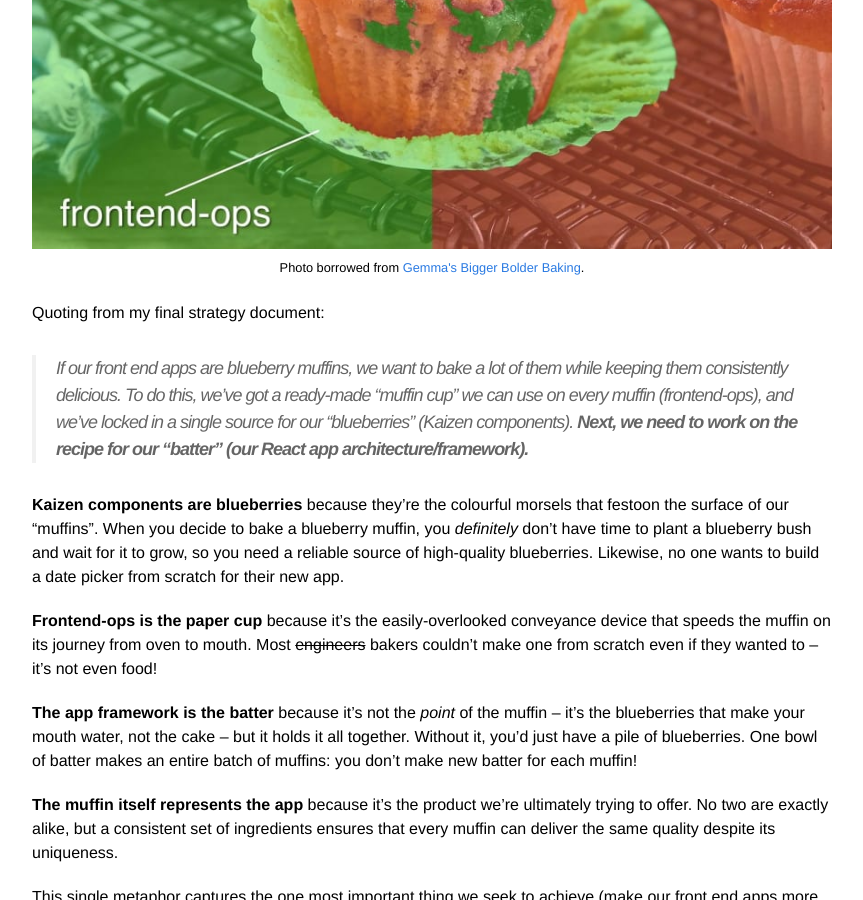
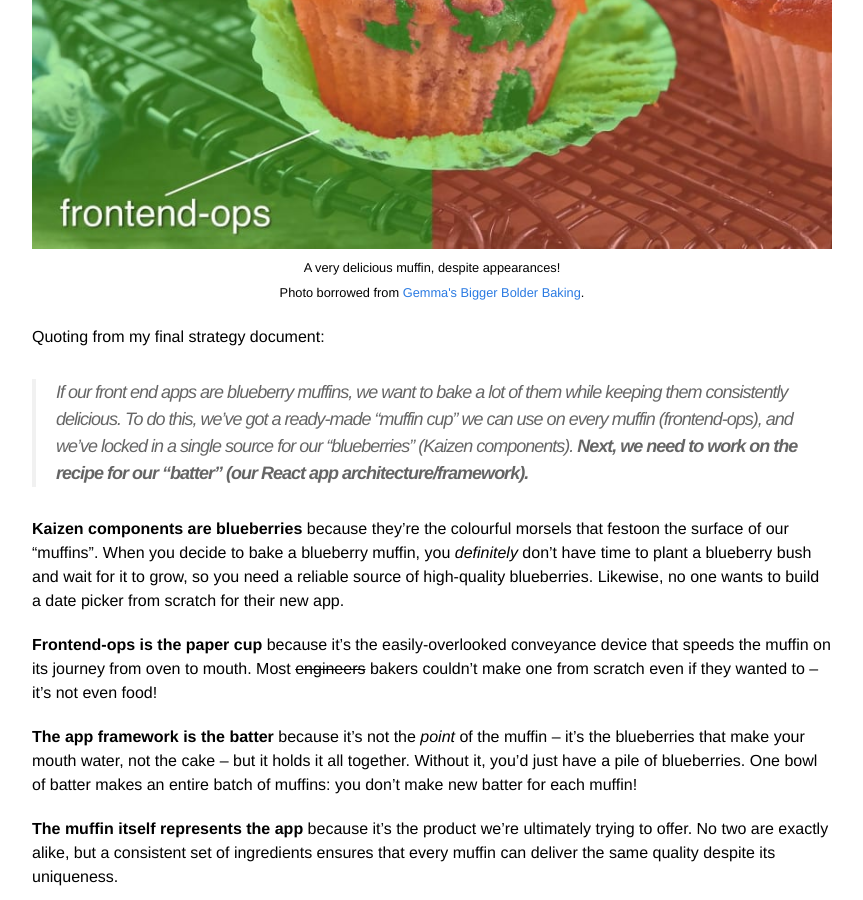
Before and after one commit to sentience/kevinyank.com, a Jekyll site: the page built from _posts/2021-01-14-micro-front-ends-strategy-and-blueberry-muffins.md, in a window 1280 px wide and 900 px high, scrolled down 3755 px. Shown: the whole window, without its empty margins (208-1071 px from the left). Built offline with Jekyll 4.4.1, drawn with Linux system fonts in a browser that asks for light colours.

```diff
--- a/_posts/2021-01-14-micro-front-ends-strategy-and-blueberry-muffins.md
+++ b/_posts/2021-01-14-micro-front-ends-strategy-and-blueberry-muffins.md
@@ -65,7 +65,7 @@
 
 So yes, a blueberry muffin.
 
-{% include figure.html src="/assets/images/blog/micro-front-ends-strategy-and-blueberry-muffins/blueberry-muffin-metaphor.jpeg" alt="Close-up photo of a blueberry muffin surrounded by others like it. The blueberries are labelled &quot;Kaizen components&quot; and the paper wrapper is labelled &quot;frontend-ops&quot;; both are highlighted in green with the annotation &quot;Leverage these&quot;. The cake of the muffin, however, is labelled with three question marks and highlighted in red, with the annotation &quot;Invest in this&quot;." caption="Photo borrowed from <a href='https://www.biggerbolderbaking.com/lemon-blueberry-muffins/'>Gemma's Bigger Bolder Baking</a>." %}
+{% include figure.html src="/assets/images/blog/micro-front-ends-strategy-and-blueberry-muffins/blueberry-muffin-metaphor.jpeg" alt="Close-up photo of a blueberry muffin surrounded by others like it. The blueberries are labelled &quot;Kaizen components&quot; and the paper wrapper is labelled &quot;frontend-ops&quot;; both are highlighted in green with the annotation &quot;Leverage these&quot;. The cake of the muffin, however, is labelled with three question marks and highlighted in red, with the annotation &quot;Invest in this&quot;." caption="A very delicious muffin, despite appearances!<br>Photo borrowed from <a href='https://www.biggerbolderbaking.com/lemon-blueberry-muffins/'>Gemma's Bigger Bolder Baking</a>." %}
 
 Quoting from my final strategy document:
 
```
